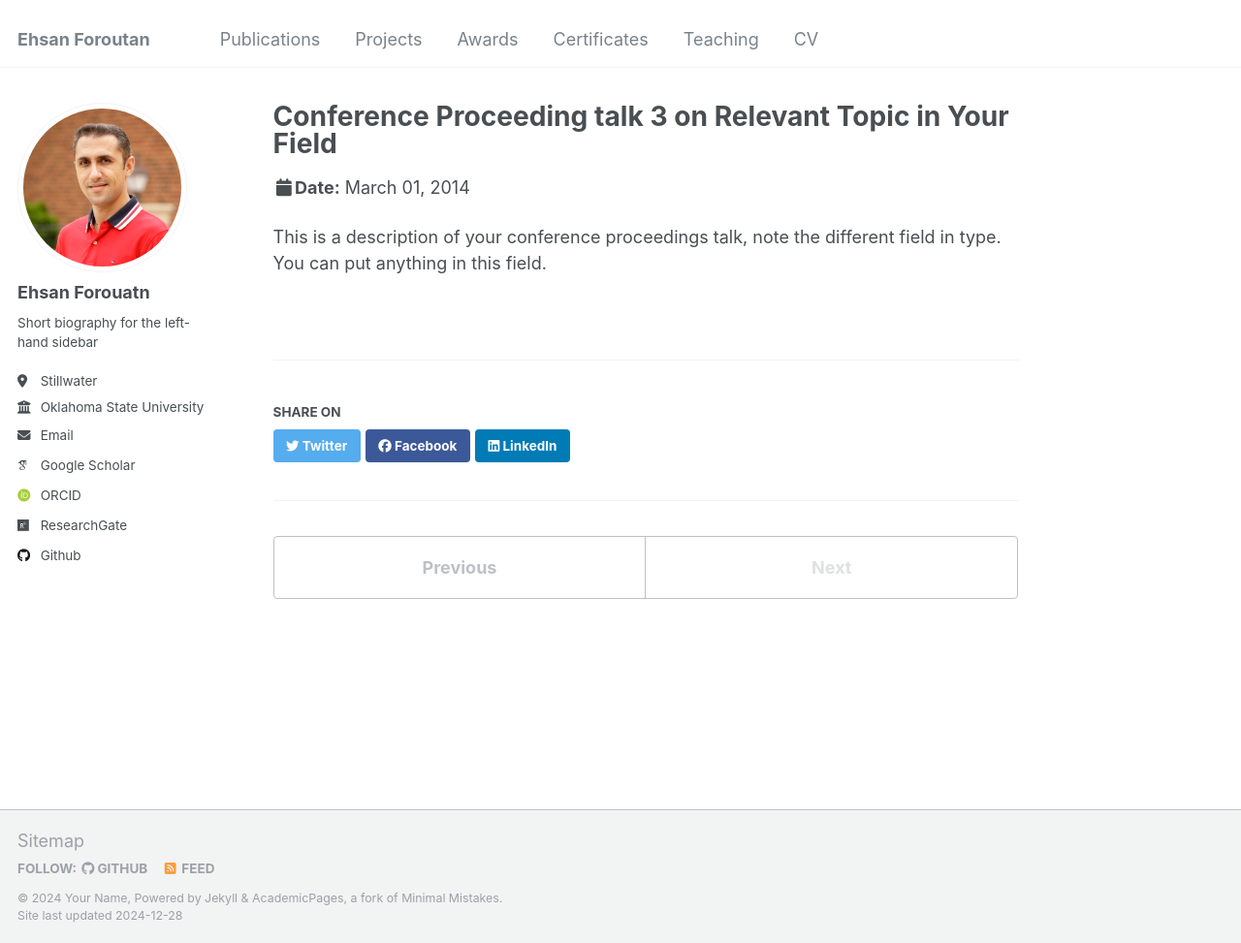
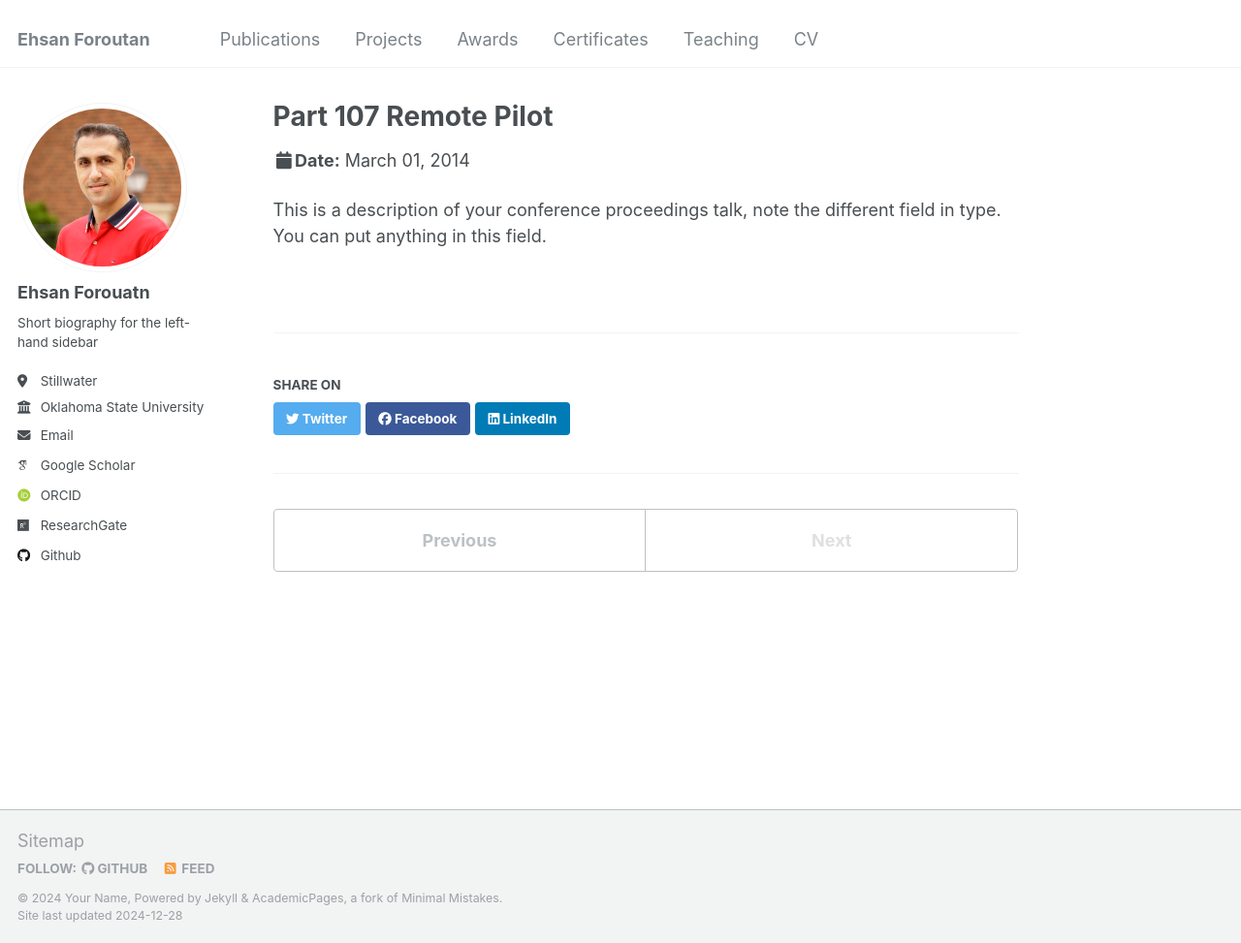
Before and after one commit to eforoutan/eforoutan.github.io, a Jekyll site: the page built from _talks/2014-03-01-talk-3.md, in a window 1280 px wide and 973 px high. Shown: the whole window at 97% size. Built offline with Jekyll 4.4.1, drawn with Linux system fonts in a browser that asks for light colours; some web fonts are replaced; a file with an impossible date is left out.

Commit message:
Update 2014-03-01-talk-3.md

```diff
--- a/_talks/2014-03-01-talk-3.md
+++ b/_talks/2014-03-01-talk-3.md
@@ -1,11 +1,10 @@
 ---
-title: "Conference Proceeding talk 3 on Relevant Topic in Your Field"
+title: "Part 107 Remote Pilot"
 collection: talks
 type: "Conference proceedings talk"
 permalink: /talks/2014-03-01-talk-3
 venue: "Testing Institute of America 2014 Annual Conference"
 date: 2014-03-01
-location: "Los Angeles, CA"
 ---
 
 This is a description of your conference proceedings talk, note the different field in type. You can put anything in this field.
```
